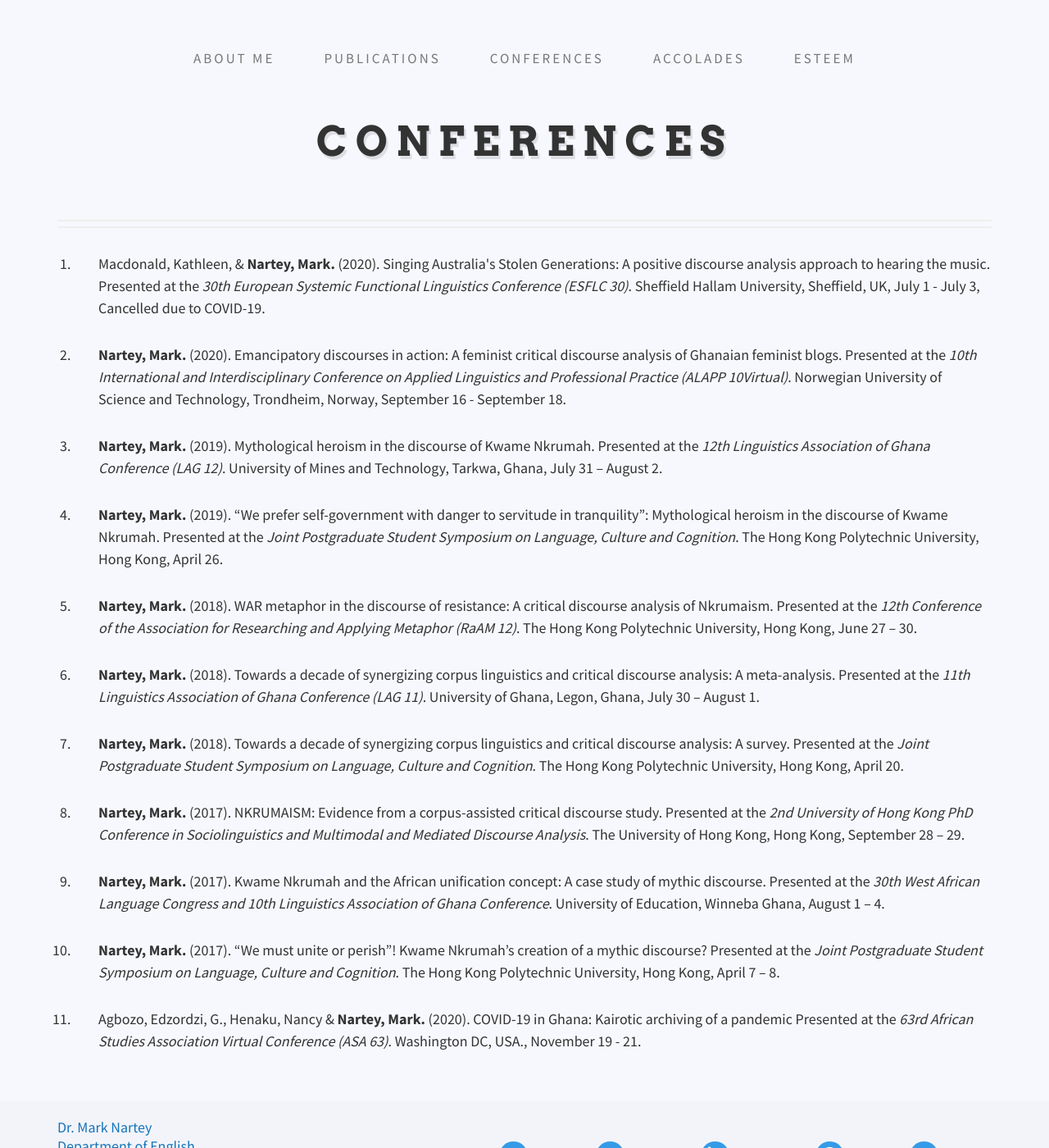
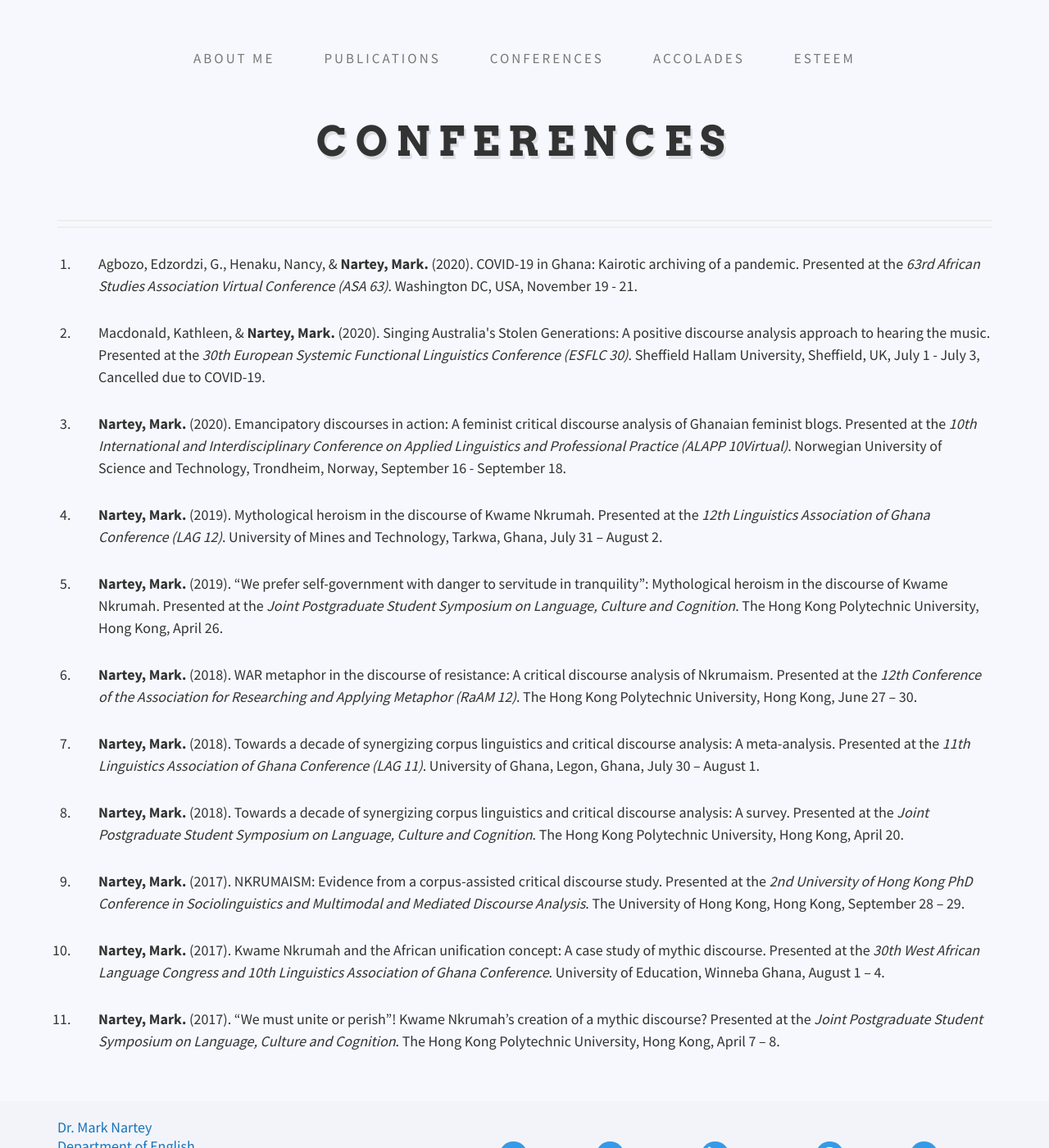
Before and after one commit to danielcornock/marknartey.com, a Jekyll site: the page built from _pages/conferences.md, in a window 1280 px wide and 1400 px high. Shown: the whole window at 82% size. Built offline with Jekyll 4.4.1, drawn with Linux system fonts in a browser that asks for light colours; nearby versions of some CDN libraries; part of the change alters nothing that is shown.

```diff
--- a/_data/conferences.yml
+++ b/_data/conferences.yml
@@ -1,4 +1,10 @@
 items:
+  - authors: Agbozo, Edzordzi, G., Henaku, Nancy, & <b>Nartey, Mark.</b>
+    year: "2020"
+    content: "COVID-19 in Ghana: Kairotic archiving of a pandemic."
+    conference: 63rd African Studies Association Virtual Conference (ASA 63)
+    date: November 19 - 21
+    location: Washington DC, USA
   - authors: Macdonald, Kathleen, & <b>Nartey, Mark.</b>
     year: 2020
     content: "Singing Australia's Stolen Generations: A positive discourse analysis
@@ -70,9 +76,3 @@ items:
     conference: Joint Postgraduate Student Symposium on Language, Culture and Cognition
     location: The Hong Kong Polytechnic University, Hong Kong
     date: April 7 – 8
-  - authors: Agbozo, Edzordzi, G., Henaku, Nancy & <b>Nartey, Mark.</b>
-    year: "2020"
-    content: "COVID-19 in Ghana: Kairotic archiving of a pandemic"
-    conference: 63rd African Studies Association Virtual Conference (ASA 63)
-    date: November 19 - 21
-    location: Washington DC, USA.
```
